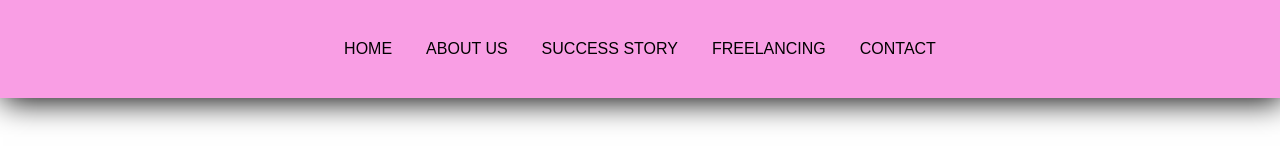
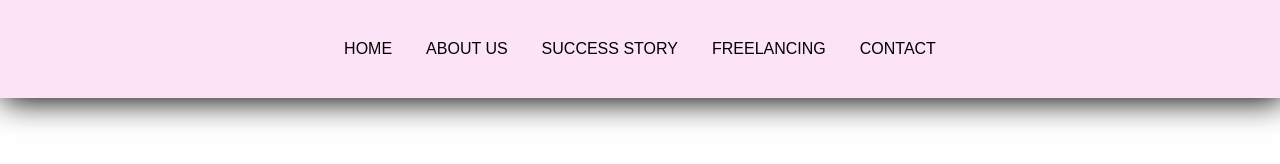
Before and after one commit to yasirsoft/H.W-6-Navigation-Menu-, a plain HTML site: page index.html in a window 1280 px wide. Drawn offline with Linux system fonts and the light colour scheme.

Commit message:
Update style.css

```diff
--- a/style.css
+++ b/style.css
@@ -1,4 +1,3 @@
-
 *{
 margin: 0;
 padding: 0;
@@ -14,14 +13,17 @@ a{
     width: 1200px;
     margin: auto;
 }
+.row{
+    display: flex;
+    flex-wrap: wrap;
+}
 nav{
-    background-color: rgb(249, 158, 228);
+    background-color: rgb(253, 227, 246);
     padding: 20px;
     box-shadow: 3px 3px 30px;
 }
-.row{
-    display: flex;
-    flex-wrap: wrap;
+nav .row {
+    justify-content: center;
 }
 nav li{
     display: inline-block;
@@ -37,16 +39,20 @@ nav li a {
 nav li a:hover{
     color: red;
 }
-nav li a::after {
-    content: ;
+nav li a::after{
+    content: "";
     position: absolute;
+    width: 0%;
+    height: 4px;
+    background: black;
+    left: 0;
+    bottom: 0;
+    transition: 0.5s;
+    visibility: hidden;
+    opacity: 0;
+}
+nav li a:hover::after{
+    visibility:visible;
+    opacity: 1;
     width: 100%;
-    height: 2px;
-    background: green;
-    left: 0;
-    bottom: o;
 }
-
-nav .row {
-    justify-content: center;
-}
```
